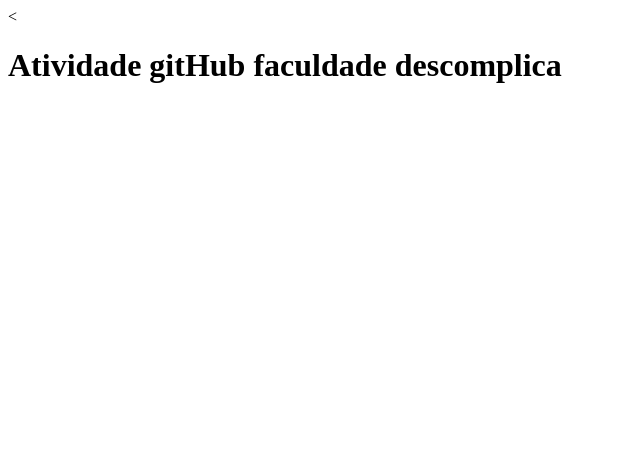
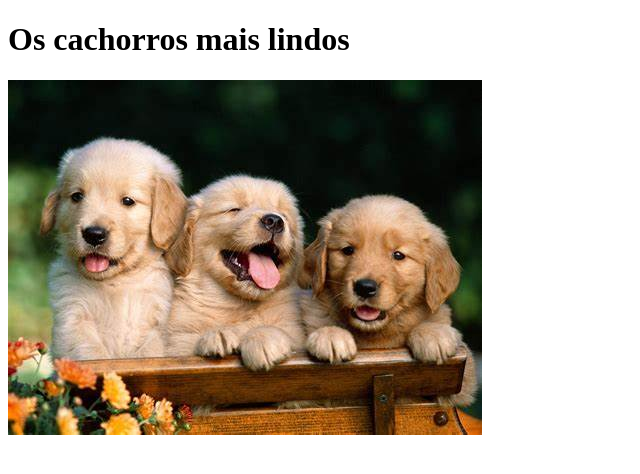
Before and after one commit to MatheusCerqueiraAC/atividade-git-hub-faculdade, a plain HTML site: page index.html in a window 1280 px wide. Shown: the whole page, without its empty margins (0-640 px from the left). Drawn offline with Linux system fonts and the light colour scheme.

Commit message:
Adicionar foto de cachorros

```diff
--- a/index.html
+++ b/index.html
@@ -4,15 +4,16 @@
 
 <head>
 
-<title>Atividade gitHub faculdade descomplica</title>
+    <title>Fanpage Cachorro</title>
 
-<meta charset=“utf-8”>
+    <meta charset=“utf-8”>
 
 </head>
 
 <body>
-<
-<h1>Atividade gitHub faculdade descomplica</h1>
+
+    <h1>Os cachorros mais lindos</h1>
+    <img src="imagens/cachorro.png">
 
 </body>
 
```
Also changed, not shown: imagens/cachorro.png (added), imagens/images.jpg (added).
